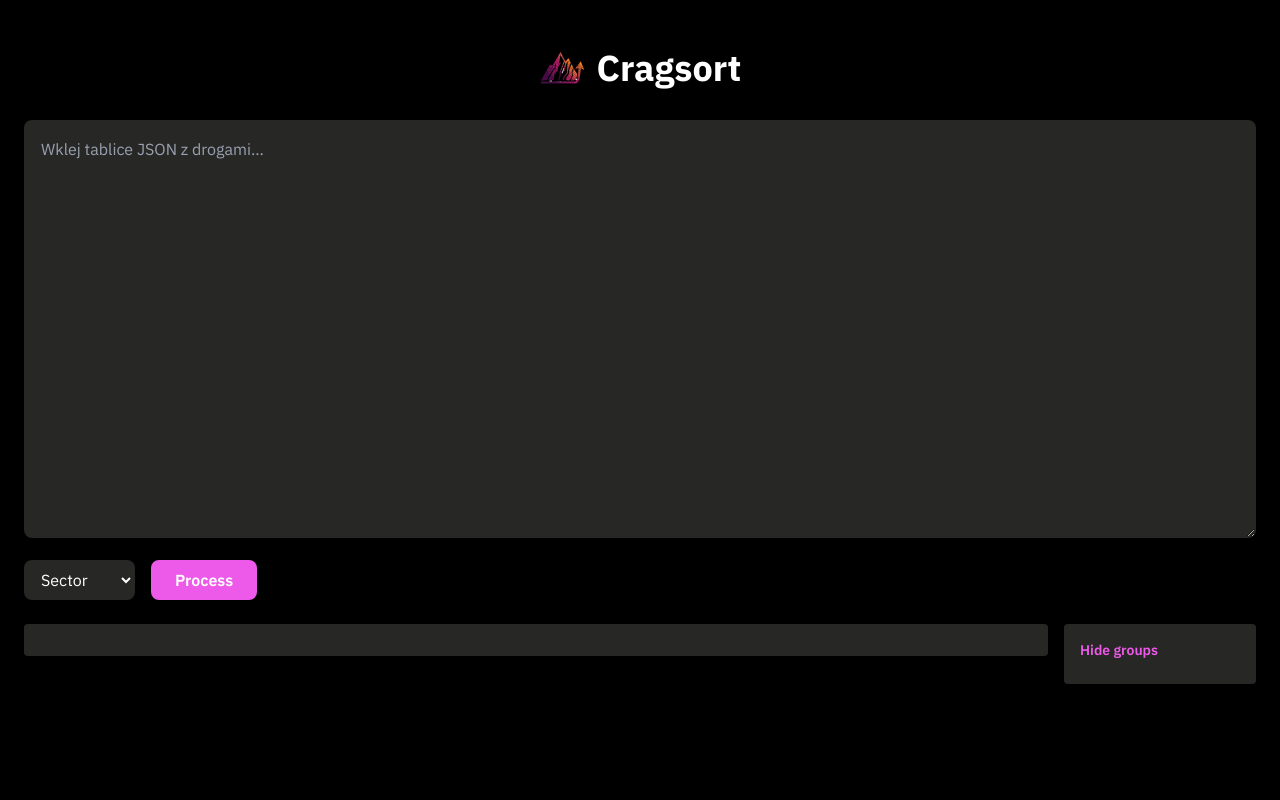
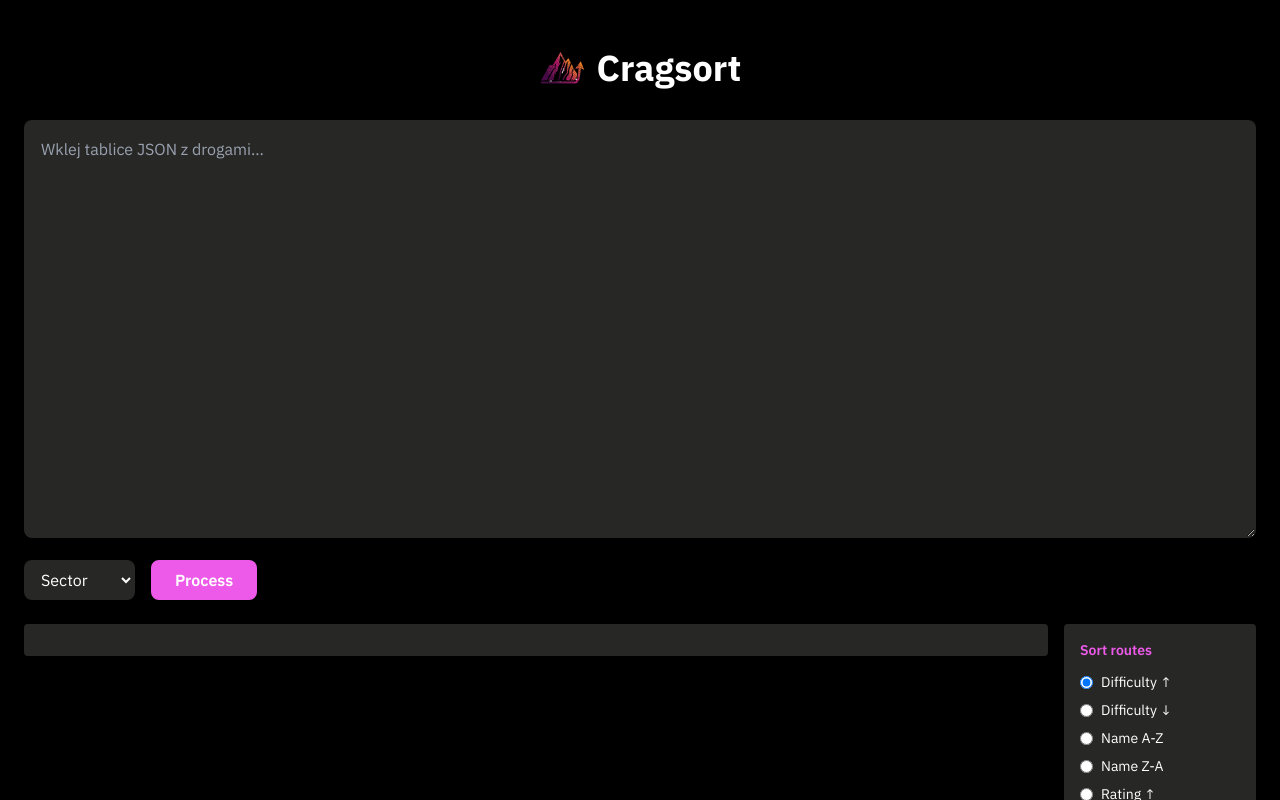
Before and after one commit to frncki/crag-sort, a React (Vite) app: page / in a window 1280 px wide. Both pictures are taken after a click on the button "Process". Shown: the top 800 px of the page. Built offline with nearby package versions, Linux system fonts and the light colour scheme.

Commit message:
feat: implement route sorting functionality and improve group display

```diff
--- a/src/RouteTable.tsx
+++ b/src/RouteTable.tsx
@@ -1,10 +1,12 @@
-import { useState } from 'react'
+import { useMemo, useState } from 'react'
 import type { RouteGroup } from './utils/groupRoutes'
+import { sortOptions, type SortOption } from './utils/sortRoutes'
 import RouteItem from './RouteItem'
 
 export default function RouteTable({ groups }: { groups: RouteGroup[] }) {
   const [excludedGroups, setExcludedGroups] = useState<Set<string>>(new Set())
   const [prevGroups, setPrevGroups] = useState(groups)
+  const [sortOption, setSortOption] = useState<SortOption>(sortOptions[0])
 
   if (groups !== prevGroups) {
     setPrevGroups(groups)
@@ -20,7 +22,16 @@ export default function RouteTable({ groups }: { groups: RouteGroup[] }) {
     })
   }
 
-  const visibleGroups = groups.filter((g) => !excludedGroups.has(g.groupLabel))
+  const visibleGroups = useMemo(
+    () =>
+      groups
+        .filter((g) => !excludedGroups.has(g.groupLabel))
+        .map((g) => ({
+          ...g,
+          routes: [...g.routes].sort(sortOption.comparator),
+        })),
+    [groups, excludedGroups, sortOption],
+  )
 
   return (
     <div className="mt-6 flex items-start gap-4">
@@ -46,7 +57,26 @@ export default function RouteTable({ groups }: { groups: RouteGroup[] }) {
         ))}
       </div>
 
-      <div className="w-48 shrink-0 rounded-sm bg-surface p-4">
+      <div className="w-48 shrink-0 rounded-sm bg-surface p-4 space-y-4">
+        <div>
+          <h3 className="mb-2 text-sm font-semibold text-accent">Sort routes</h3>
+          {sortOptions.map((opt) => (
+            <label
+              key={opt.label}
+              className="flex items-center gap-2 py-1 text-sm"
+            >
+              <input
+                type="radio"
+                name="sort"
+                checked={sortOption === opt}
+                onChange={() => setSortOption(opt)}
+              />
+              <span className="truncate">{opt.label}</span>
+            </label>
+          ))}
+        </div>
+
+        <div>
           <h3 className="mb-2 text-sm font-semibold text-accent">Hide groups</h3>
           {groups.map((group) => (
             <label
@@ -63,5 +93,6 @@ export default function RouteTable({ groups }: { groups: RouteGroup[] }) {
           ))}
         </div>
       </div>
+    </div>
   )
 }
--- a/src/utils/groupRoutes.ts
+++ b/src/utils/groupRoutes.ts
@@ -31,8 +31,10 @@ export function groupRoutes(routes: Route[], option: GroupOption): RouteGroup[]
     map.get(key)!.routes.push(route);
   }
 
-  return Array.from(map.values()).map(({ label, routes }) => ({
-    groupLabel: label,
-    routes: [...routes].sort((a, b) => a.gradeIndex - b.gradeIndex),
-  }));
+  return Array.from(map.values())
+    .map(({ label, routes }) => ({
+      groupLabel: label,
+      routes: [...routes],
+    }))
+    .sort((a, b) => a.groupLabel.localeCompare(b.groupLabel));
 }
--- /dev/null
+++ b/src/utils/sortRoutes.ts
@@ -0,0 +1,19 @@
+import type { Route } from '../types';
+
+export interface SortOption {
+  label: string;
+  comparator: (a: Route, b: Route) => number;
+}
+
+export const sortOptions: SortOption[] = [
+  { label: 'Difficulty ↑', comparator: (a, b) => a.gradeIndex - b.gradeIndex },
+  { label: 'Difficulty ↓', comparator: (a, b) => b.gradeIndex - a.gradeIndex },
+  { label: 'Name A-Z', comparator: (a, b) => a.zlaggableName.localeCompare(b.zlaggableName) },
+  { label: 'Name Z-A', comparator: (a, b) => b.zlaggableName.localeCompare(a.zlaggableName) },
+  { label: 'Rating ↑', comparator: (a, b) => a.averageRating - b.averageRating },
+  { label: 'Rating ↓', comparator: (a, b) => b.averageRating - a.averageRating },
+  { label: 'Ascents ↑', comparator: (a, b) => a.totalAscents - b.totalAscents },
+  { label: 'Ascents ↓', comparator: (a, b) => b.totalAscents - a.totalAscents },
+  { label: 'Recommended ↑', comparator: (a, b) => a.totalRecommendedRate - b.totalRecommendedRate },
+  { label: 'Recommended ↓', comparator: (a, b) => b.totalRecommendedRate - a.totalRecommendedRate },
+];
```
Lines whose indentation alone changed are shown as unchanged.
